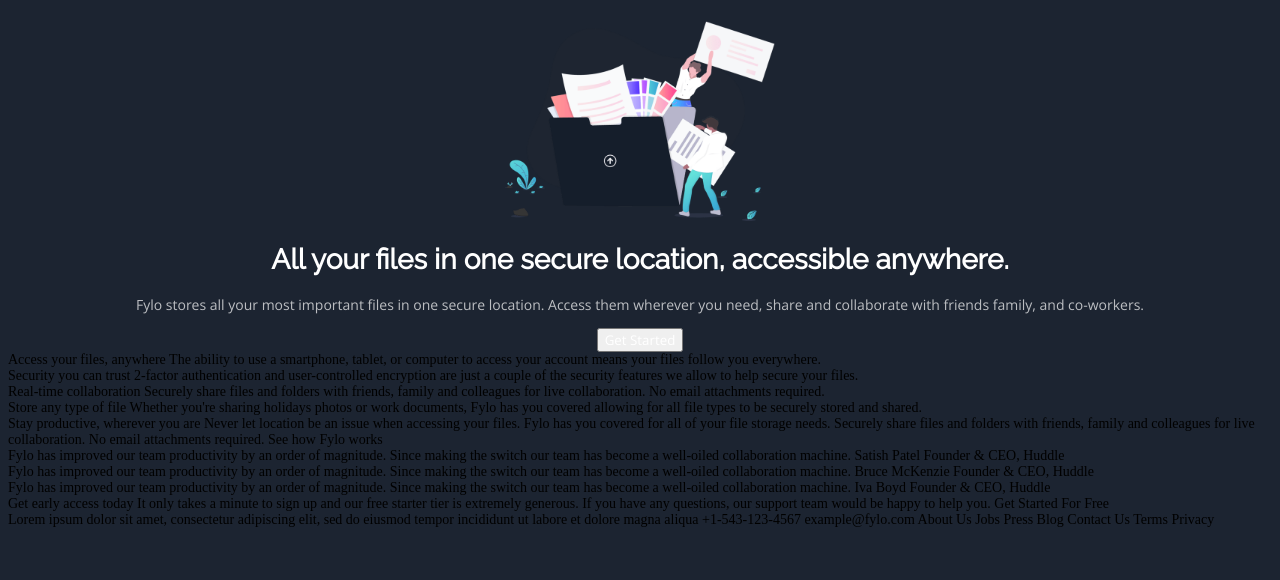
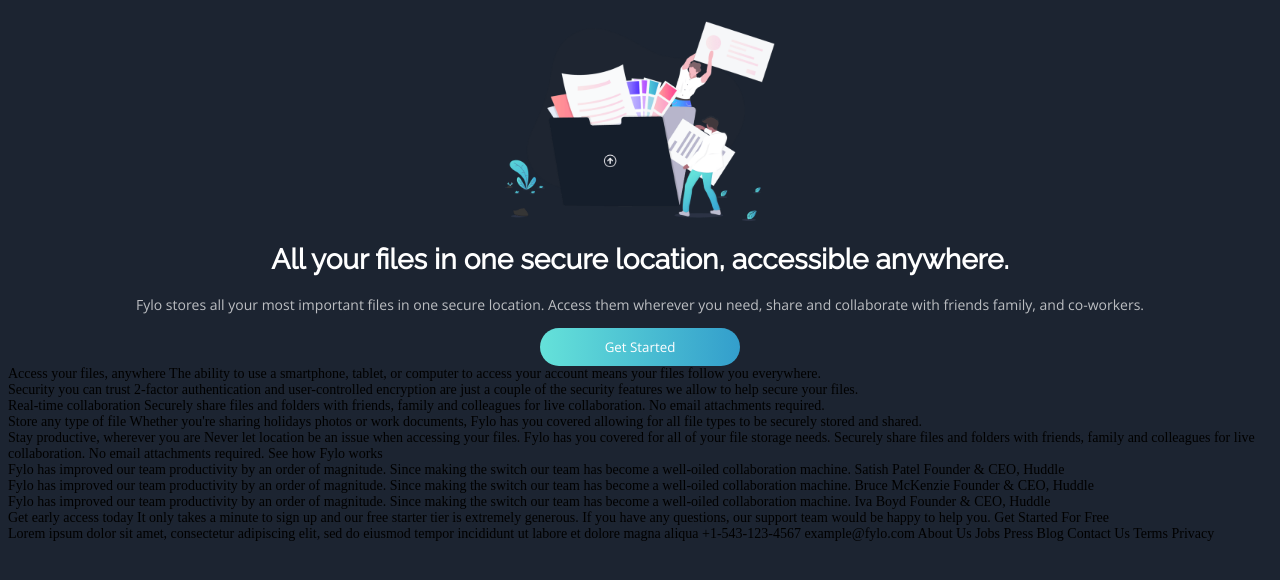
Before and after one commit to Martin4124/Fylo-Dark-Theme-Landing-Page, a plain HTML site: page index.html in a window 1280 px wide. Shown: the part 68-648 px from the top of the page. Drawn offline with nearby package versions, Linux system fonts and the light colour scheme.

Commit message:
Finsihing the header

```diff
--- a/style.css
+++ b/style.css
@@ -39,6 +39,7 @@ header{
     text-align: center;
     color: hsl(0, 0%, 100%);
     font-family: var(--Raleway);
+    margin: 0 auto;
     margin-left: 20px;
     margin-right: 20px;
 }
@@ -49,4 +50,15 @@ header p{
 header button{
     font-family: var(--OpenSans);
     color:  hsl(0, 0%, 100%);
+    padding-top: 10px;
+    padding-bottom: 10px;
+
+    width: 15em;
+    border-radius: 20px;
+    background: linear-gradient(to right, hsl(176, 68%, 64%),  hsl(198, 60%, 50%) );
+    border: none;
+    text-align: center;
 }
+header button:hover{
+    background:  hsl(176, 68%, 70%);
+}
```
